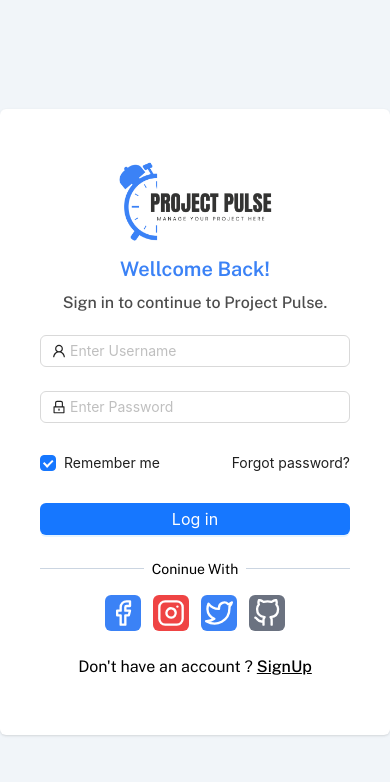
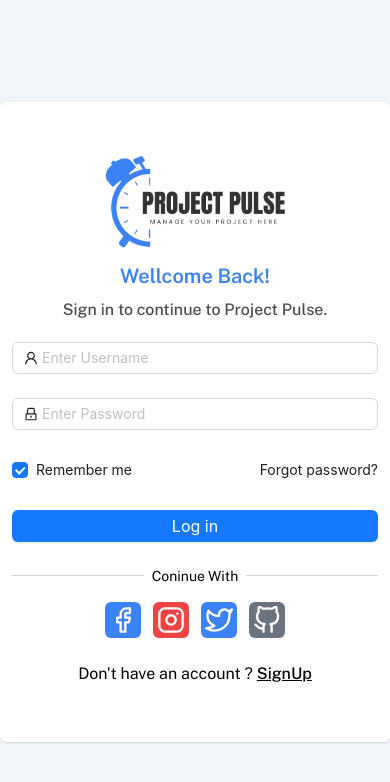
Before and after one commit to mahmudulturan/ph-skill-assesment-task, a Next.js app: page /login in a window 390 px wide. Shown: the top 782 px of the page. Built offline with nearby package versions, Linux system fonts and the light colour scheme.

Commit message:
fix: responsiveness on login and register page

```diff
--- a/src/app/(auth)/login/page.jsx
+++ b/src/app/(auth)/login/page.jsx
@@ -5,7 +5,7 @@ import Link from 'next/link';
 const LoginPage = () => {
 
     return (
-        <div className='max-w-[450px] py-8 rounded-md shadow bg-white px-10'>
+        <div className='max-w-[450px] py-8 rounded-md shadow bg-white px-3 md:px-10'>
             <LoginForm />
             <SocialLogin />
             <p className='text-center my-6'>Don't have an account ? <Link className='font-medium underline' href={'/register'}>SignUp</Link></p>
--- a/src/app/(auth)/register/page.jsx
+++ b/src/app/(auth)/register/page.jsx
@@ -5,7 +5,7 @@ import Link from 'next/link';
 
 const RegisterPage = () => {
     return (
-        <div className='max-w-[450px] py-8 rounded-md shadow bg-white px-10'>
+        <div className='max-w-[450px] py-8 rounded-md shadow bg-white px-3 md:px-10'>
             <RegisterForm />
             <SocialLogin />
             <p className='text-center my-6'>Already have an account ? <Link className='font-medium underline' href={'/login'}>Login</Link></p>
```
